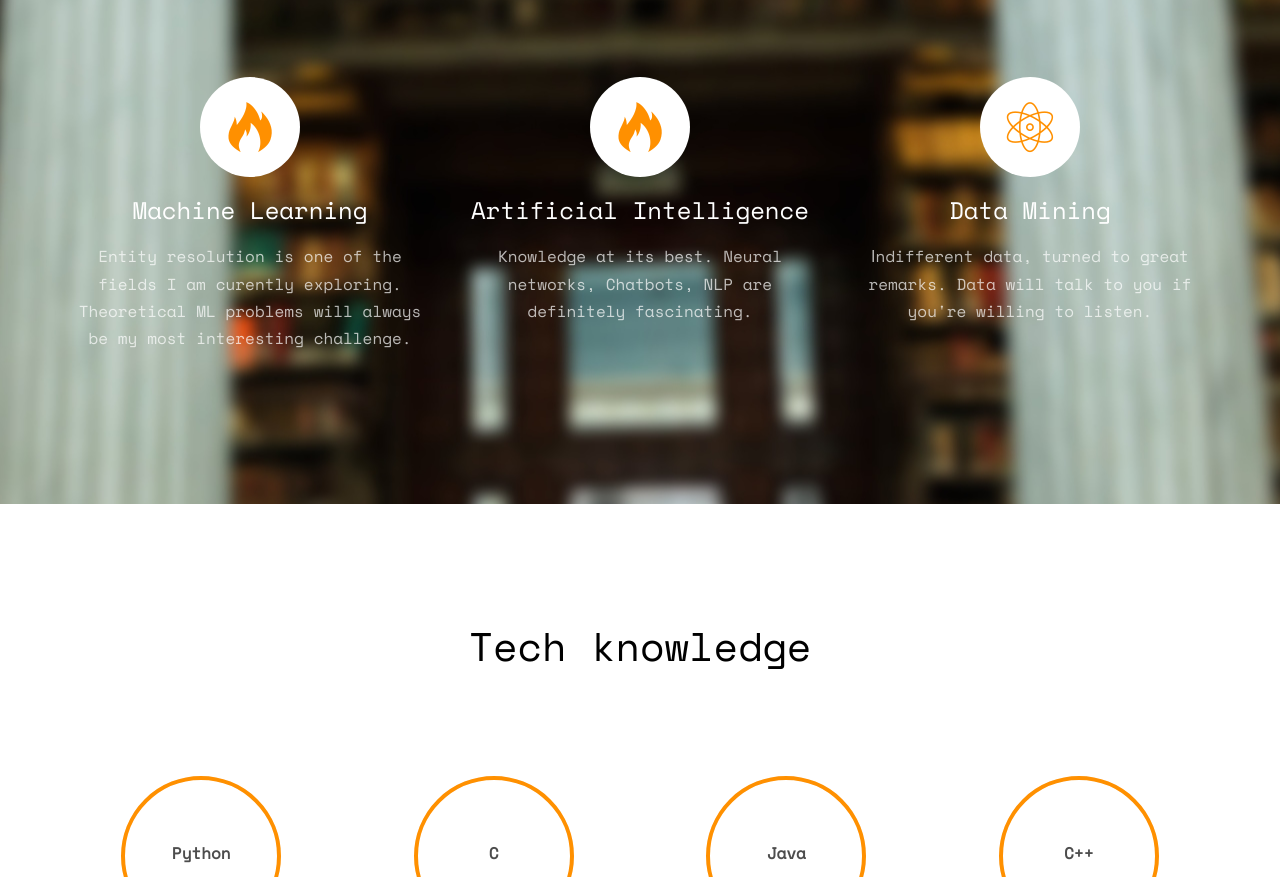
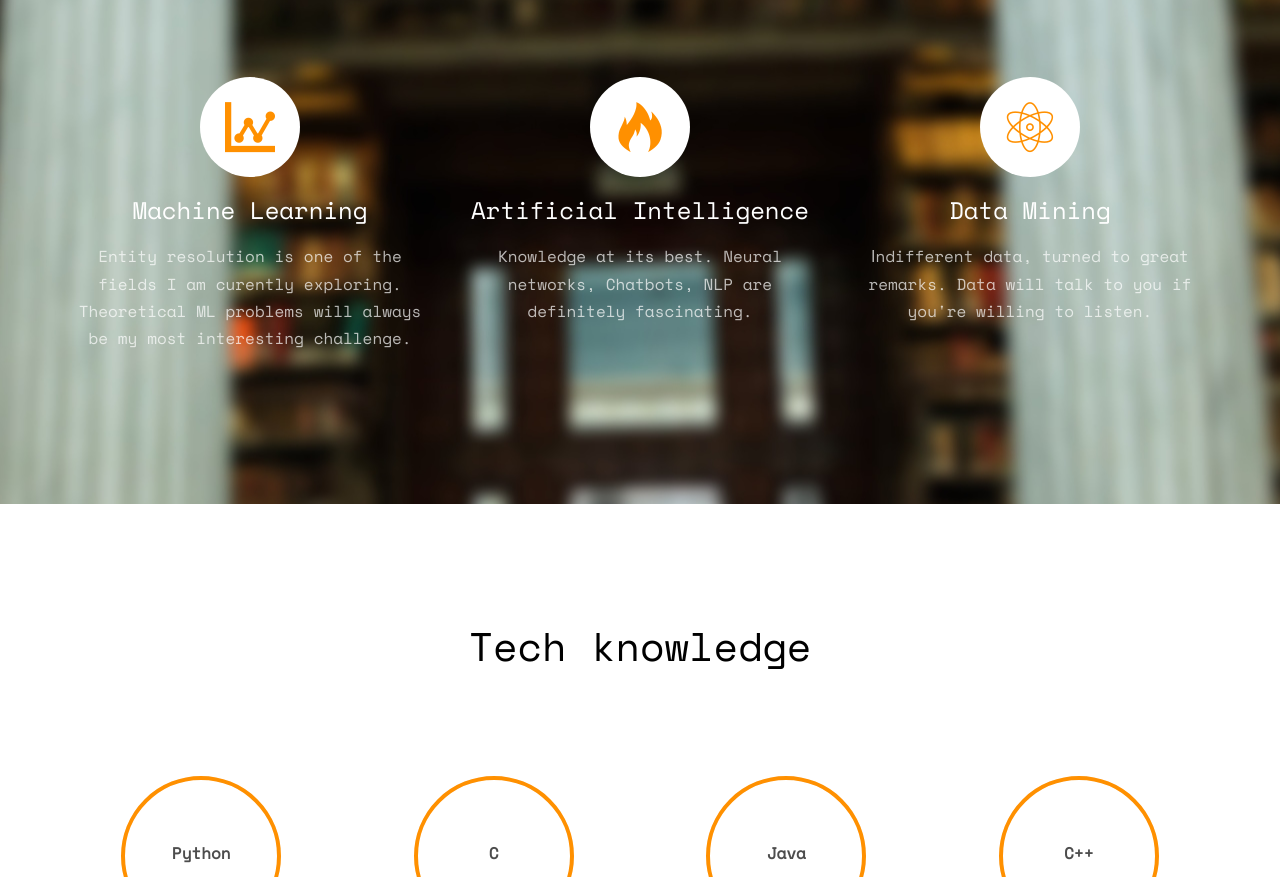
Before and after one commit to Nikoletos-K/Nikoletos-K.github.io, a plain HTML site: page index.html in a window 1280 px wide. Shown: the part 2968-3845 px from the top of the page. Drawn offline with nearby package versions, Linux system fonts and the light colour scheme; some packages are replaced by stand-ins of ours; no server answers; files whose address does not match are found by name.

Commit message:
Update index.html

```diff
--- a/index.html
+++ b/index.html
@@ -281,7 +281,7 @@
 					<div class="col-md-4 text-center">
 						<div class="feature-left">
 							<span class="icon">
-								<i class="icon-fire"></i>
+								<i class="icon-stats-dots"></i>
 							</span>
 							<div class="feature-copy">
 								<h3>Machine Learning</h3>
```
